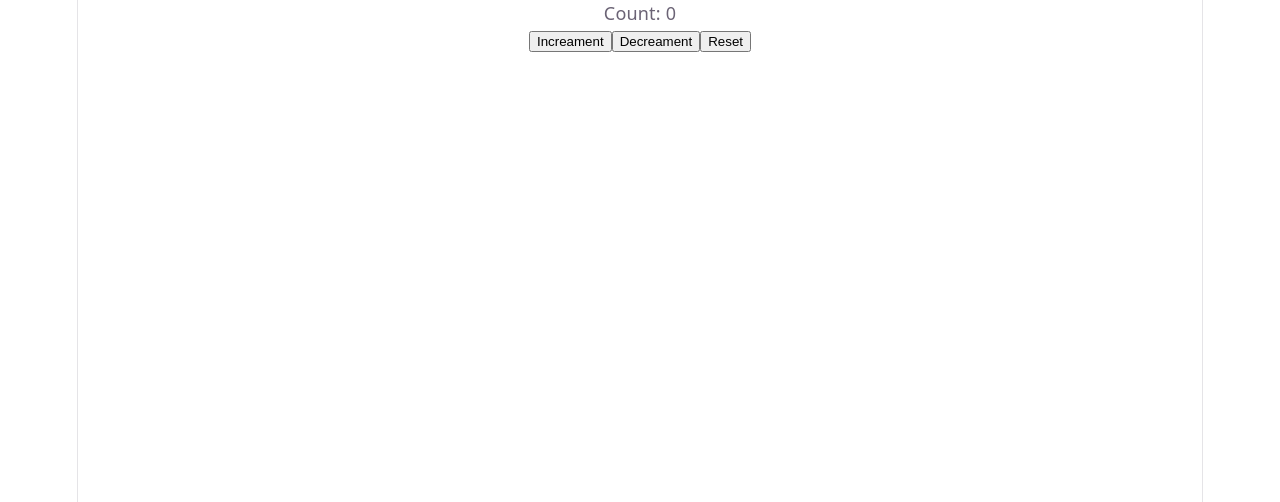
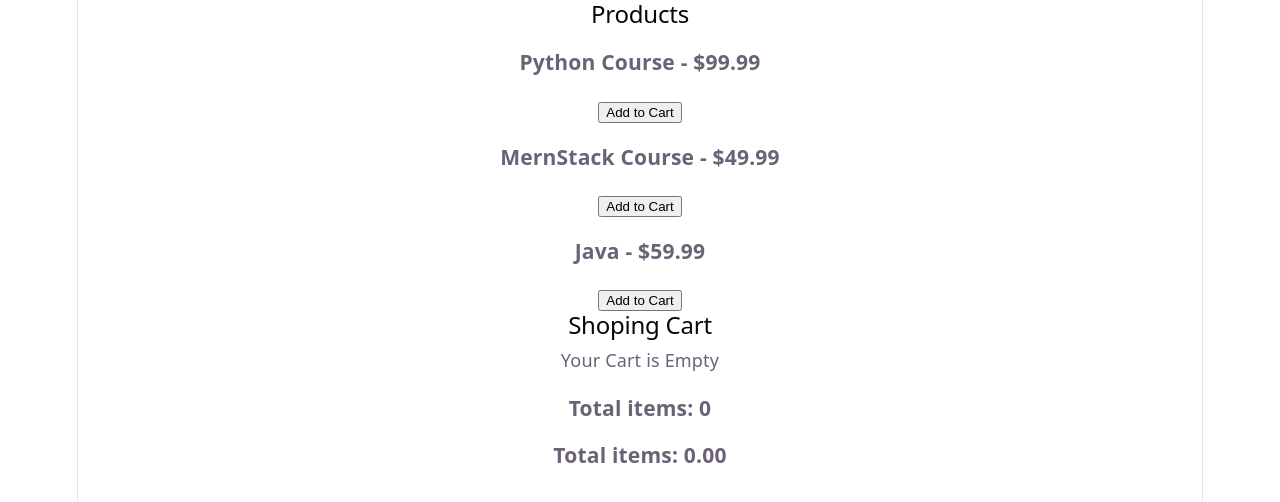
Before and after one commit to rahulrameshm0/React-Fundamentals, a React (Vite) app in the folder hello-world/: page / in a window 1280 px wide. Shown: the top 502 px of the page. Built offline with nearby package versions, Linux system fonts and the light colour scheme.

Commit message:
learnig react fundamentals

```diff
--- a/hello-world/src/App.jsx
+++ b/hello-world/src/App.jsx
@@ -24,13 +24,15 @@
 import { ToDoList } from "./ToDoList";
 import { ShoppingCart } from "./ShoppingCart";
 import { CounterWithReducer } from "./CounterWithReducer";
+import { ShoppingCartWithReducer } from "./ShoppingCartWithReducer";
 
 function App() {
   return (
     <>
-    <CounterWithReducer />
+      <ShoppingCartWithReducer/>
       {/*
     <ShoppingCart />
+    <CounterWithReducer />
     <ToDoList/>
     <UserProfile/>
     <BatchingCounter/>
--- a/hello-world/src/ShoppingCartWithReducer.jsx
+++ b/hello-world/src/ShoppingCartWithReducer.jsx
@@ -1,6 +1,76 @@
 import { useReducer } from "react";
 
+const initialState = {
+  items: [],
+  totalAmount: 0,
+  totalItems: 0,
+};
+
+const reducer = (state, action) => {
+  switch (action.type) {
+    case "ADD_ITEM": {
+      const existingItemIndex = state.items.findIndex(
+        (item) => item.id === action.payload.id,
+      );
+
+      let updatedItems;
+      if (existingItemIndex >= 0) {
+        updatedItems = [...state.items];
+        updatedItems[existingItemIndex] = {
+          ...updatedItems[existingItemIndex],
+          quantity: updatedItems[existingItemIndex].quantity + 1,
+        };
+      } else {
+        updatedItems = [
+          ...state.items,
+
+          {
+            ...action.payload,
+            quantity: 1,
+          },
+        ];
+      }
+
+      return {
+        ...state,
+        items: updatedItems,
+        totalAmount: updatedItems.reduce(
+          (total, item) => total + item.price * item.quantity,
+          0,
+        ),
+        totalItems: updatedItems.reduce(
+          (total, item) => total + item.quantity,
+          0,
+        ),
+      };
+    }
+
+    case "REMOVE_ITEM": {
+      const filterItems = state.item.filter(
+        (item) => item.id !== action.payload.id,
+      );
+
+      return {
+        ...state,
+        items: filterItems,
+        totalAmount: filterItems.reduce(
+          (total, item) => total + item.price * item.quantity,
+          0,
+        ),
+
+        totalItems: filterItems.reduce(
+          (total, item) => total + item.quantity,
+          0,
+        ),
+      };
+    }
+    default:
+      return state;
+  }
+};
+
 export const ShoppingCartWithReducer = () => {
+  const [state, dispatch] = useReducer(reducer, initialState);
   const products = [
     { id: 1, name: "Python Course", price: 99.99 },
     { id: 2, name: "MernStack Course", price: 49.99 },
@@ -16,10 +86,42 @@
             {product.name} - ${product.price}
           </h3>
 
-          <button>Add to Cart</button>
+          <button
+            onClick={() =>
+              dispatch({
+                type: "ADD_ITEM",
+                payload: product,
+              })
+            }
+          >
+            Add to Cart
+          </button>
         </div>
       ))}
-      ;
+
+      <div>
+        <h2>Shoping Cart</h2>
+        {state.items.length === 0 ? (
+          <p>Your Cart is Empty</p>
+
+        ) : (
+          <div>
+            {state.items.map((item) => (
+              <div key={item.id}>
+                <p>
+                  {item.name} - ${item.price} X {item.quantity}
+                </p>
+                <button onClick={() => dispatch({
+                    remove: "REMOVE_ITEM",
+                    payload: {id: item.id}
+                })}>Remove</button>
+              </div>
+            ))}
+          </div>
+        )}
+        <h3>Total items: {state.totalItems}</h3>
+        <h3>Total items: {state.totalAmount.toFixed(2)}</h3>
+      </div>
     </div>
   );
 };
```
